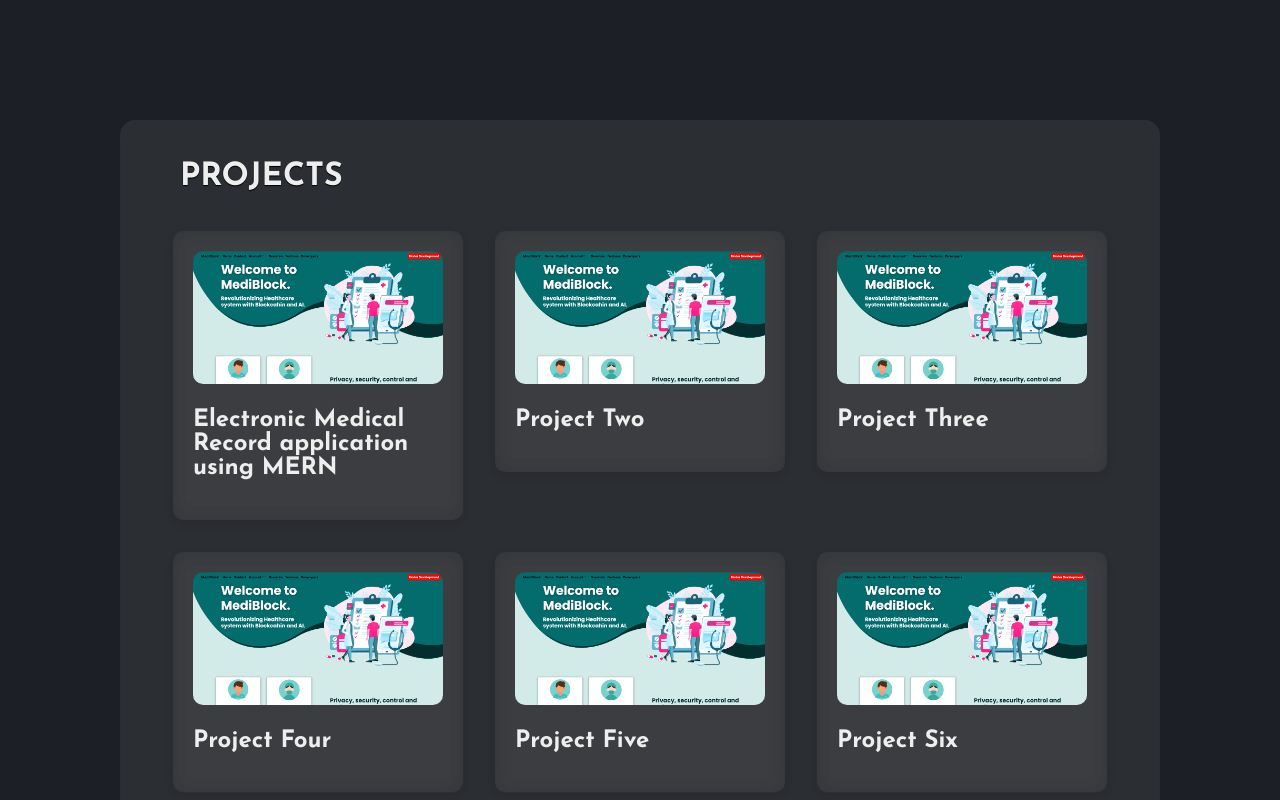
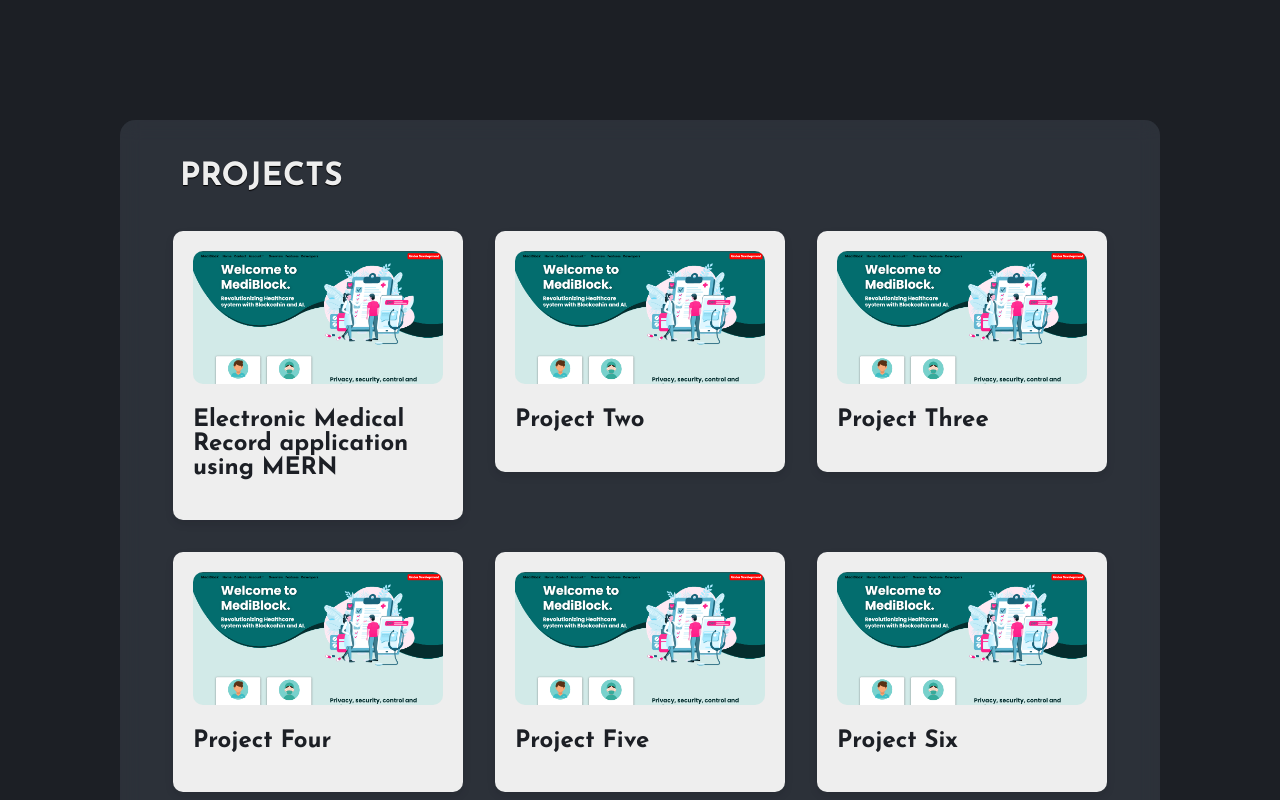
Before and after one commit to swapnilgupta14/Personal-Porfolio-using-Next.js, a Next.js app: page / in a window 1280 px wide. Shown: the part 880-1680 px from the top of the page. Built offline with nearby package versions, Linux system fonts and the light colour scheme; a web font is replaced by a local one.

Commit message:
new :: changes

```diff
--- a/src/component/Homepage.js
+++ b/src/component/Homepage.js
@@ -95,7 +95,7 @@ const Homepage = () => {
             <div className="container" id="otherElement">
                 <div className="text">
                     <div className="name name-float">
-                        Hello, {isSmallScreen && <><br /></>} I'm <br />
+                        <span className='color-diff2'>Hello, </span>{isSmallScreen && <><br /></>} <span className='color-diff'>I'm</span><br />
                         <span className="name-color">Swapnil {isSmallScreen && <><br /></>} Gupta</span>
                     </div>
                 </div>
--- a/src/component/Project.js
+++ b/src/component/Project.js
@@ -1,24 +1,19 @@
-
 import React, { useEffect, useState } from 'react';
-import LazyLoad from 'react-lazyload';
-
-const Project = () => {
-  const [visibleProjects, setVisibleProjects] = useState([]);
-
+// src/data/projectsData.js
 
 const projectsData = [
   {
     title: "Electronic Medical Record application using MERN",
     description: "A web application that allows users to track their daily tasks.",
     technologies: ["React", "Redux", "CSS"],
-      img: "./p1 (1).png",
+    img: "./p1.png",
     link: "https://project-one.example.com"
   },
   {
     title: "Project Two",
     description: "An e-commerce platform with a customizable product catalog.",
     technologies: ["Next.js", "Node.js", "MongoDB"],
-      img: "./p1 (1).png",
+    img: "./p1.png",
 
     link: "https://project-two.example.com"
   },
@@ -26,7 +21,7 @@ const Project = () => {
     title: "Project Three",
     description: "A social media application with real-time messaging.",
     technologies: ["React", "Firebase", "Tailwind CSS"],
-      img: "./p1 (1).png",
+    img: "./p1.png",
 
     link: "https://project-three.example.com"
   },
@@ -34,24 +29,27 @@ const Project = () => {
     title: "Project Four",
     description: "A mobile app for managing personal finances and budgeting.",
     technologies: ["React Native", "Expo", "SQLite"],
-      img: "./p1 (1).png",
+    img: "./p1.png",
     link: "https://project-four.example.com"
   },
   {
     title: "Project Five",
     description: "A blogging platform with markdown support and user authentication.",
     technologies: ["Gatsby", "GraphQL", "Netlify"],
-      img: "./p1 (1).png",
+    img: "./p1.png",
     link: "https://project-five.example.com"
   },
   {
     title: "Project Six",
     description: "A portfolio website showcasing various web development projects.",
     technologies: ["HTML", "CSS", "JavaScript"],
-      img: "./p1 (1).png",
+    img: "./p1.png",
     link: "https://project-six.example.com"
   }
 ];
+
+const Project = () => {
+  const [visibleProjects, setVisibleProjects] = useState([]);
 
   useEffect(() => {
     const observer = new IntersectionObserver(
@@ -84,6 +82,7 @@ const Project = () => {
   }, []);
 
   return (
+    <>
       <div className="detail-container">
         <div className='project-container'>
           <div className='container-title'><h1>PROJECTS</h1></div>
@@ -95,17 +94,17 @@ const Project = () => {
               data-index={index}
             >
               <div className="timeline-indicator"></div>
-            <LazyLoad height={200} offset={100} placeholder={<div>Loading...</div>}>
-              <img className="project-image" src={project.img} alt={project.title} />
-            </LazyLoad>
+              <img className="project-image" src={project.img} alt="image" />
               <h2>{project.title}</h2>
             </div>
           ))}
         </div>
         <div className='project-container'>
           <div className='container-title-second'><h1>EXPERIENCE</h1></div>
+
         </div>
       </div>
+    </>
   );
 }
 
--- a/src/styles/Homepage.scss
+++ b/src/styles/Homepage.scss
@@ -69,6 +69,7 @@ $background-gradient: linear-gradient(270deg, $secondary-accent-color 0%, $accen
             color: #e5e5e5;
             text-align: left;
             animation: revealName 1.5s ease-in-out forwards;
+
         }
 
         .name-color {
@@ -201,44 +202,6 @@ $background-gradient: linear-gradient(270deg, $secondary-accent-color 0%, $accen
             justify-content: center;
             text-align: left;
 
-            .floating-div {
-                width: 50px;
-                /* Adjust size as needed */
-                height: 50px;
-                /* Adjust size as needed */
-                border-radius: 50%;
-                /* Make it circular */
-                background-color: #4A90E2;
-                /* Set background color */
-                position: absolute;
-                /* Position it relative to the container */
-                top: 50px;
-                /* Adjust initial position */
-                left: 50px;
-                /* Adjust initial position */
-                cursor: move;
-                /* Set cursor to indicate draggable */
-                z-index: 999;
-                /* Ensure it's above other elements */
-                display: flex;
-                /* Use flexbox for centering content */
-                align-items: center;
-                /* Center vertically */
-                justify-content: center;
-                /* Center horizontally */
-                box-shadow: 0 2px 5px rgba(0, 0, 0, 0.5);
-                /* Add shadow for depth */
-                background-color: #4A90E2;
-            }
-
-            /* Style when being dragged */
-            .floating-div:active,
-            .floating-div.dragging {
-                opacity: 0.7;
-                /* Reduce opacity to indicate dragging */
-                box-shadow: 0 4px 10px rgba(0, 0, 0, 0.5);
-                /* Increase shadow for depth */
-            }
 
             .text {
                 padding: 20px;
@@ -255,7 +218,6 @@ $background-gradient: linear-gradient(270deg, $secondary-accent-color 0%, $accen
                 margin: 0;
                 color: #e5e5e5;
                 margin-bottom: -2rem;
-
             }
 
             .name-color {
--- a/src/styles/Project.scss
+++ b/src/styles/Project.scss
@@ -14,7 +14,7 @@
     position: relative;
     overflow: hidden;
 
-    background: rgba(103, 103, 104, 0.215);
+    background: #444b586a;
     backdrop-filter: blur(10px);
     -webkit-backdrop-filter: blur(10px);
 
@@ -40,13 +40,9 @@
     border-radius: 10px;
     box-shadow: 0 4px 8px rgba(0, 0, 0, 0.1);
 
-    background: rgba(76, 74, 74, 0.258);
-    /* semi-transparent background */
-    backdrop-filter: blur(10px);
-    /* adds the blur effect */
-    -webkit-backdrop-filter: blur(10px);
-    /* for Safari support */
-
+    background: $secondary-color;
+    color: $accent-color;
+    z-index: 9;
 
     opacity: 0;
     transform: scale(0.90);
@@ -77,17 +73,17 @@
         flex-direction: column;
         align-items: center;
         margin: 0vh;
-        // box-shadow: 0 4px 12px rgba(255, 255, 255, 0.1);
         padding: 10px;
         padding-top: 5vh;
         background: $accent-color;
         backdrop-filter: none;
 
+
         .container-title {
             padding-bottom: px;
             margin: -3rem 0 -2rem 0;
             text-align: center;
-            z-index: 2;
+            z-index: 10;
             color: $secondary-color;
             background-color: $accent-color;
             height: fit-content;
@@ -100,10 +96,8 @@
             top: 0;
             bottom: 0;
             width: 1px;
-            z-index: 0;
-
-            box-shadow:
-                0 0 0 1px #d4cfcf,
+            z-index: 1;
+            box-shadow: 0 0 0 1px #d4cfcf,
         }
 
 
@@ -130,42 +124,17 @@
 
         .project-card {
             width: 90%;
-
             margin: 5vh 0;
             padding: 15px;
-
             font-size: 14px;
-            // box-shadow: none;
             position: relative;
-
-            // background-color: $accent-color;
-            color: $secondary-color;
-            box-shadow: 0 4px 12px rgba(0, 0, 0, 0.1);
-            background: rgba(255, 255, 255, 0.121);
-            backdrop-filter: blur(100px);
-            -webkit-backdrop-filter: blur(10px);
-
-
-
-            z-index: 1;
             display: flex;
             flex-direction: column;
             align-items: center;
 
             &:nth-of-type(n + 2) .timeline-indicator {
-                top: -60px;
+                top: -55px;
             }
-
-            // h2 {
-            //     color: $accent-color;
-            // }
-
-            p,
-            a {
-                margin: 0;
-            }
-
-
         }
 
         .project-card:hover {
@@ -174,7 +143,6 @@
 
         .container-title-second{
             margin: 0vh 5vh 0vh 5vh;
-            z-index: 2;
             color: $secondary-color;
             text-shadow: #000000 0px 1px 1px;
             border-bottom: #d4cfcf 1px solid;
```
Lines whose indentation alone changed are shown as unchanged.
